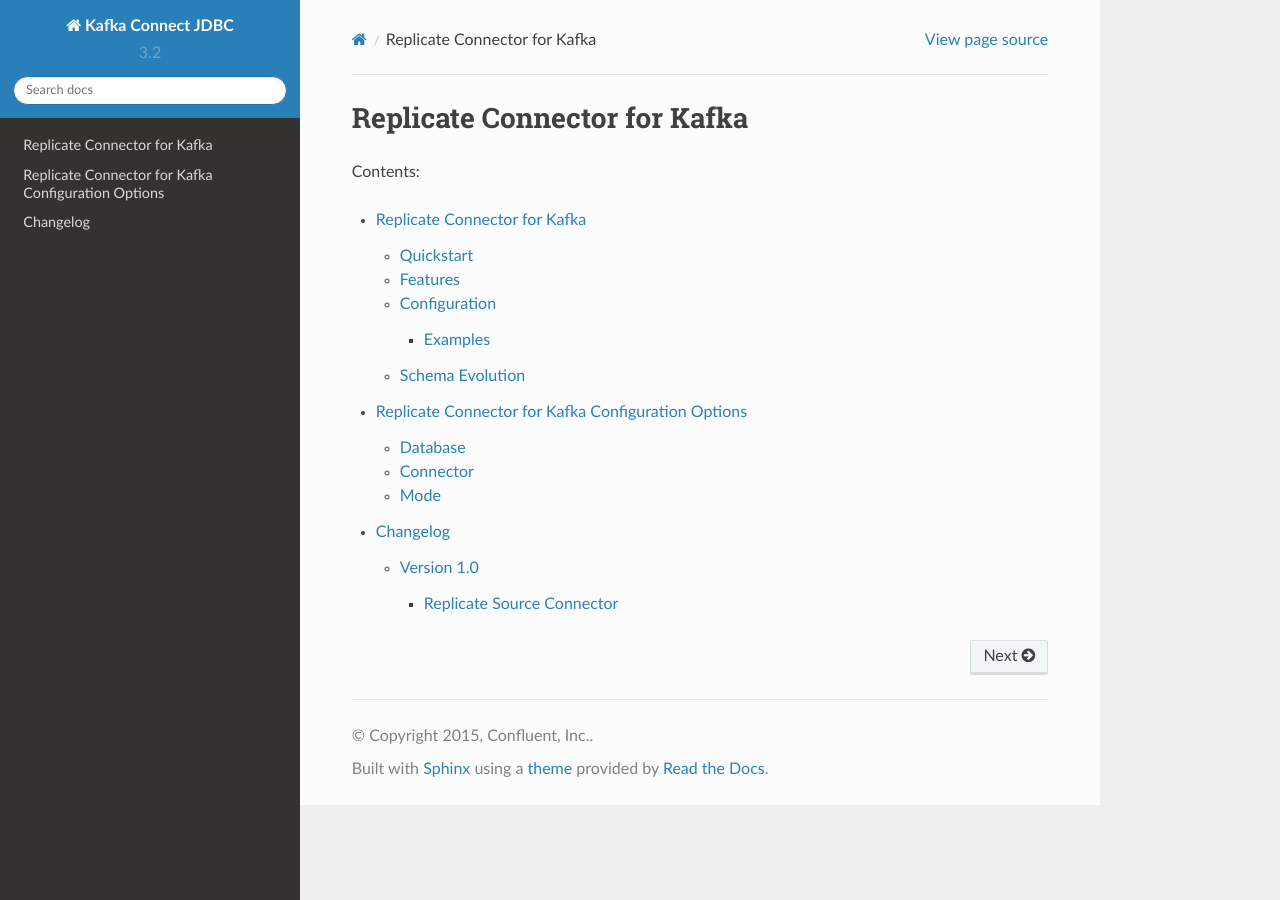
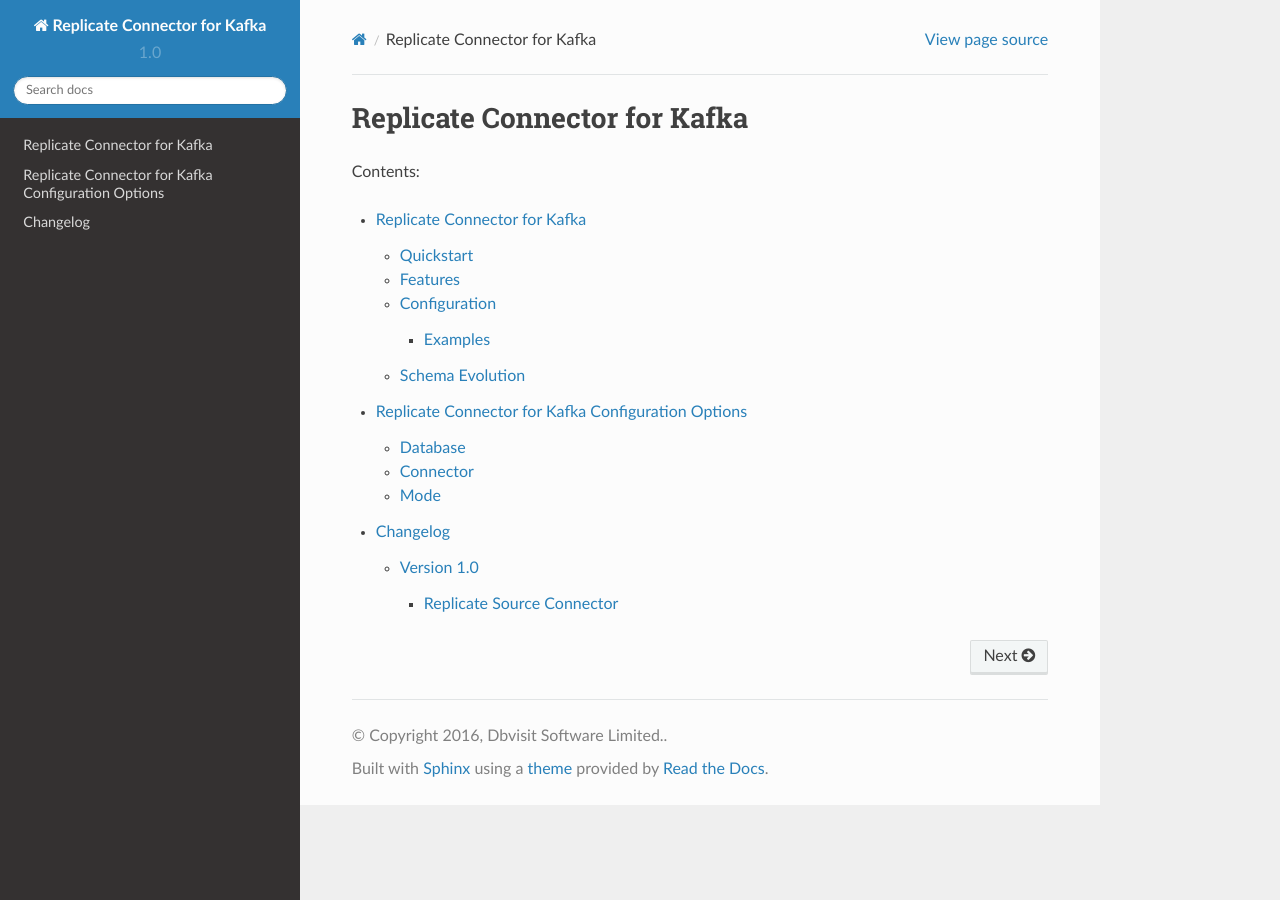
Before and after one commit to blueapple1120/replicate-connector-for-kafka, a Sphinx documentation site: the page built from docs/index.rst, in a window 1280 px wide. Built offline with Sphinx 7.4.7 and the Read the Docs theme 2.0.0, drawn with Linux system fonts in a browser that asks for light colours.

Commit message:
initial docs

```diff
--- a/docs/conf.py
+++ b/docs/conf.py
@@ -49,17 +49,17 @@
 master_doc = 'index'
 
 # General information about the project.
-project = u'Kafka Connect JDBC'
-copyright = u'2015, Confluent, Inc.'
+project = u'Replicate Connector for Kafka'
+copyright = u'2016, Dbvisit Software Limited.'
 
 # The version info for the project you're documenting, acts as replacement for
 # |version| and |release|, also used in various other places throughout the
 # built documents.
 #
 # The short X.Y version.
-version = '3.2'
+version = '1.0'
 # The full version, including alpha/beta/rc tags.
-release = '3.2.0-SNAPSHOT'
+release = '1.0.0-SNAPSHOT'
 
 # The language for content autogenerated by Sphinx. Refer to documentation
 # for a list of supported languages.
@@ -184,7 +184,7 @@
 #html_file_suffix = None
 
 # Output file base name for HTML help builder.
-htmlhelp_basename = 'KafkaConnectJDBCDoc'
+htmlhelp_basename = 'ReplicateConnectorForKafkaDoc'
 
 
 # -- Options for LaTeX output ---------------------------------------------
@@ -204,7 +204,7 @@
 # (source start file, target name, title,
 #  author, documentclass [howto, manual, or own class]).
 latex_documents = [
-  ('index', 'KafkaConnectJDBC.tex', u'Kafka Connect JDBC Documentation',
+  ('index', 'ReplicateConnectorforKafka.tex', u'Replicate Connector for Kafka Documentation',
    u'Confluent, Inc.', 'manual'),
 ]
 
@@ -234,7 +234,7 @@
 # One entry per manual page. List of tuples
 # (source start file, name, description, authors, manual section).
 man_pages = [
-    ('index', 'kafkaconnectjdbc', u'Kafka Connect JDBC',
+    ('index', 'replicateconnectorforkafka', u'Replicate Connector for Kafka',
      [u'Confluent, Inc.'], 1)
 ]
 
@@ -248,9 +248,9 @@
 # (source start file, target name, title, author,
 #  dir menu entry, description, category)
 texinfo_documents = [
-  ('index', 'KafkaConnectJDBC', u'Kafka Connect JDBC Documentation',
-   u'Confluent, Inc.', 'KafkaConnectJDBC',
-   'Kafka Connector for JDBC sources',
+  ('index', 'ReplicateConnectorforKafka', u'Replicate Connector for Kafka Documentation',
+   u'Dbvisit Software Limited', 'ReplicateConnectorforKafka',
+   'Replicate Connector for Kafka sources',
    'Miscellaneous'),
 ]
 
```
